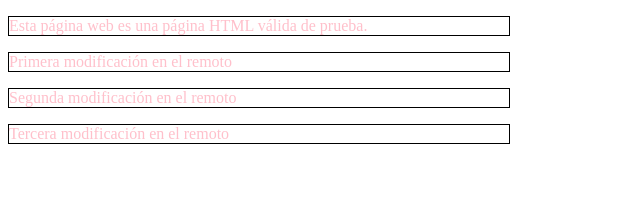
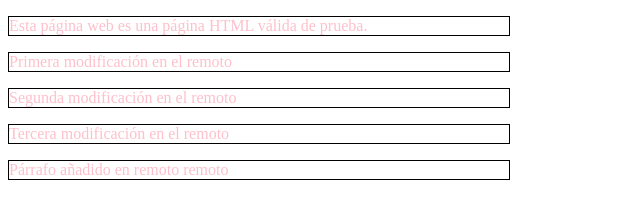
Before and after one commit to luisaparra-info/pruebaSAD, a plain HTML site: page index.html in a window 1280 px wide. Shown: the whole page, without its empty margins (0-640 px from the left). Drawn offline with Linux system fonts and the light colour scheme.

Commit message:
Linea en index.html

```diff
--- a/index.html
+++ b/index.html
@@ -11,6 +11,8 @@
 <p>Primera modificación en el remoto</p>
 <p>Segunda modificación en el remoto</p>
 <p>Tercera modificación en el remoto</p>
+<p>Párrafo añadido en remoto remoto</p>
+
 
 
 </body>
```
